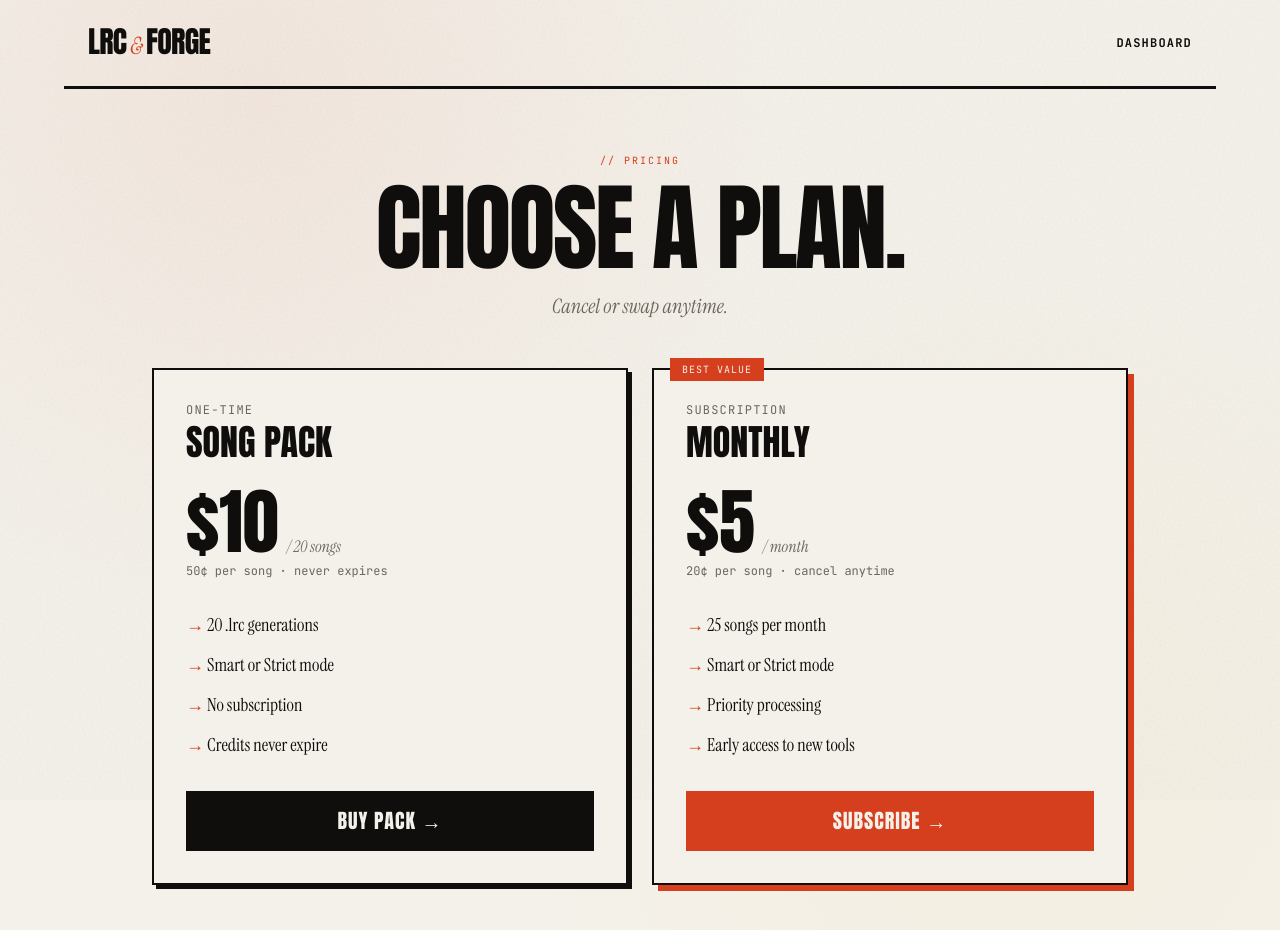
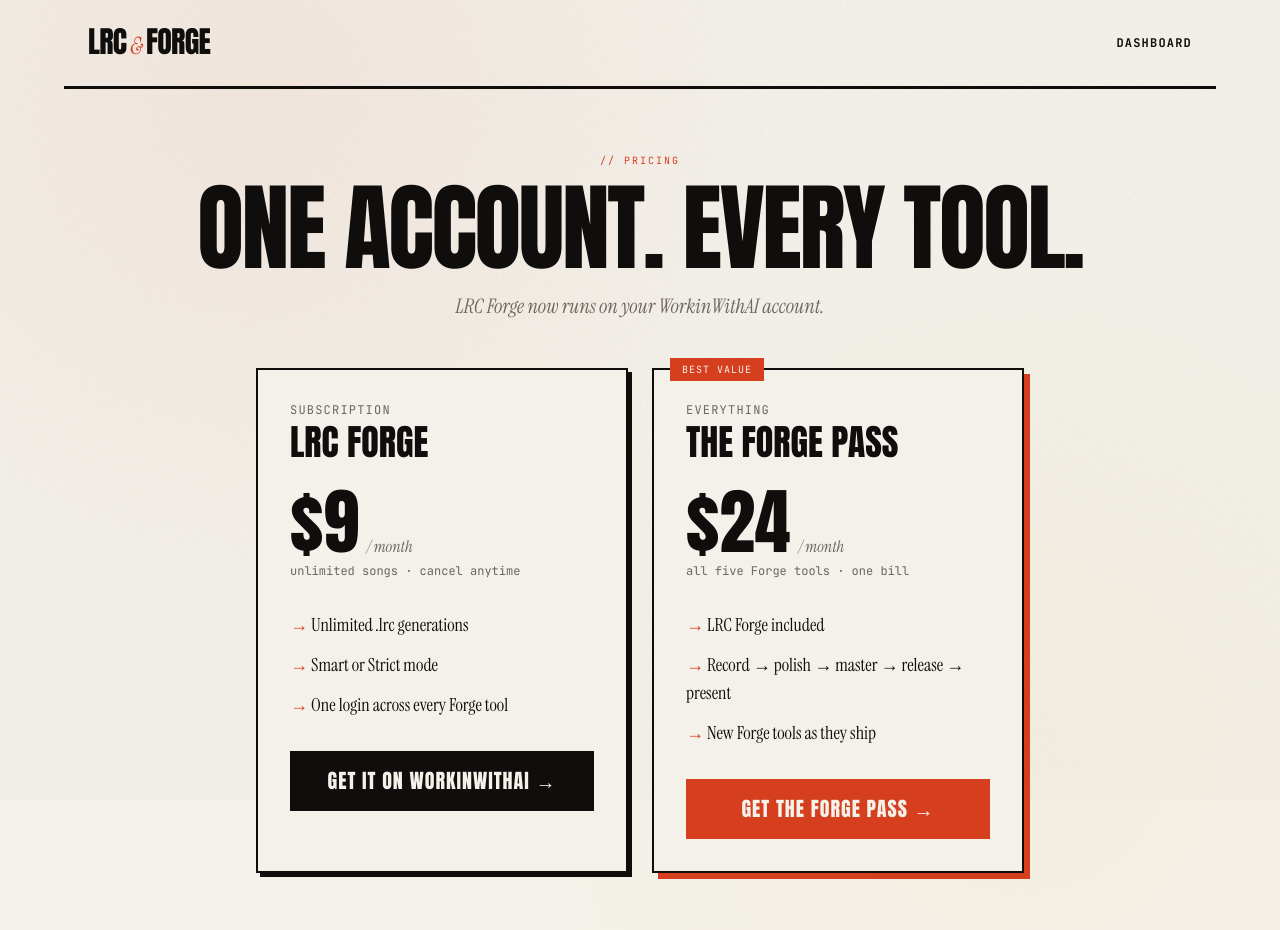
Before and after one commit to workinwithai-create/lrc, a Next.js app: page /pricing in a window 1280 px wide. Shown: the top 930 px of the page. Built offline with nearby package versions, Linux system fonts and the light colour scheme.

Commit message:
Align homepage and /pricing with WorkinWithAI hub rates
Replace the stale Song Pack ($10) and Monthly ($5) offers with LRC Forge
$9/mo and The Forge Pass $24/mo, and send checkout CTAs to the hub.

Co-authored-by: workinwithai-create <workinwithai-create@users.noreply.github.com>

```diff
--- a/app/page.tsx
+++ b/app/page.tsx
@@ -1,5 +1,8 @@
 import Link from 'next/link';
 import WaitlistForm from '@/components/landing/WaitlistForm';
+
+// Billing is on the WorkinWithAI hub — same destination as /pricing.
+const HUB_PRICING = 'https://workinwithai.com/#pricing';
 
 export default function LandingPage() {
   return (
@@ -109,53 +112,49 @@ export default function LandingPage() {
         </h2>
 
         <div className="grid md:grid-cols-2 gap-6">
-          {/* Pack */}
           <div className="border-2 border-ink p-8 hard-shadow bg-paper">
-            <div className="font-mono text-xs tracking-widest uppercase text-mute">One-time</div>
-            <div className="font-display text-4xl uppercase mt-1">Song Pack</div>
+            <div className="font-mono text-xs tracking-widest uppercase text-mute">Subscription</div>
+            <div className="font-display text-4xl uppercase mt-1">LRC Forge</div>
             <div className="flex items-baseline gap-2 mt-6">
-              <span className="font-display text-7xl">$10</span>
-              <span className="font-serif italic text-mute">/ 20 songs</span>
+              <span className="font-display text-7xl">$9</span>
+              <span className="font-serif italic text-mute">/ month</span>
             </div>
-            <div className="font-mono text-xs text-mute mt-1">50¢ per song · never expires</div>
+            <div className="font-mono text-xs text-mute mt-1">unlimited songs · cancel anytime</div>
             <ul className="mt-8 space-y-3 font-serif text-lg">
-              <li><span className="text-blood font-bold">→</span> 20 .lrc generations</li>
+              <li><span className="text-blood font-bold">→</span> Unlimited .lrc generations</li>
               <li><span className="text-blood font-bold">→</span> Smart or Strict mode</li>
-              <li><span className="text-blood font-bold">→</span> No subscription</li>
-              <li><span className="text-blood font-bold">→</span> Credits never expire</li>
+              <li><span className="text-blood font-bold">→</span> One login across every Forge tool</li>
             </ul>
-            <Link
-              href="/signup?plan=pack"
+            <a
+              href={HUB_PRICING}
               className="mt-8 block text-center bg-ink text-paper py-4 font-display text-xl tracking-wider uppercase hover:bg-blood transition-colors"
             >
-              Buy Pack
-            </Link>
+              Get it on WorkinWithAI →
+            </a>
           </div>
 
-          {/* Monthly */}
           <div className="border-2 border-ink p-8 hard-shadow-blood bg-paper relative">
             <div className="absolute -top-3 left-4 bg-blood text-paper px-3 py-1 font-mono text-[10px] tracking-widest uppercase">
               Best Value
             </div>
-            <div className="font-mono text-xs tracking-widest uppercase text-mute">Subscription</div>
-            <div className="font-display text-4xl uppercase mt-1">Monthly</div>
+            <div className="font-mono text-xs tracking-widest uppercase text-mute">Everything</div>
+            <div className="font-display text-4xl uppercase mt-1">The Forge Pass</div>
             <div className="flex items-baseline gap-2 mt-6">
-              <span className="font-display text-7xl">$5</span>
+              <span className="font-display text-7xl">$24</span>
               <span className="font-serif italic text-mute">/ month</span>
             </div>
-            <div className="font-mono text-xs text-mute mt-1">20¢ per song · cancel anytime</div>
+            <div className="font-mono text-xs text-mute mt-1">all five Forge tools · one bill</div>
             <ul className="mt-8 space-y-3 font-serif text-lg">
-              <li><span className="text-blood font-bold">→</span> 25 songs per month</li>
-              <li><span className="text-blood font-bold">→</span> Smart or Strict mode</li>
-              <li><span className="text-blood font-bold">→</span> Priority processing</li>
-              <li><span className="text-blood font-bold">→</span> Early access to new tools</li>
+              <li><span className="text-blood font-bold">→</span> LRC Forge included</li>
+              <li><span className="text-blood font-bold">→</span> Record → polish → master → release → present</li>
+              <li><span className="text-blood font-bold">→</span> New Forge tools as they ship</li>
             </ul>
-            <Link
-              href="/signup?plan=monthly"
+            <a
+              href={HUB_PRICING}
               className="mt-8 block text-center bg-blood text-paper py-4 font-display text-xl tracking-wider uppercase hover:bg-ink transition-colors"
             >
-              Subscribe
-            </Link>
+              Get the Forge Pass →
+            </a>
           </div>
         </div>
 
--- a/app/pricing/page.tsx
+++ b/app/pricing/page.tsx
@@ -1,37 +1,16 @@
 'use client';
 
-import { useState, Suspense } from 'react';
+import { Suspense } from 'react';
 import Link from 'next/link';
 import { useSearchParams } from 'next/navigation';
 
+// Phase 2: billing consolidated onto the WorkinWithAI hub (one Stripe
+// account, one customer per user). This page hands off instead of checking out.
+const HUB_PRICING = 'https://workinwithai.com/#pricing';
+
 function PricingContent() {
-  const [loading, setLoading] = useState<string | null>(null);
   const searchParams = useSearchParams();
   const canceled = searchParams.get('payment') === 'cancel';
-
-  async function handleCheckout(plan: 'monthly' | 'pack') {
-    setLoading(plan);
-    try {
-      const res = await fetch('/api/stripe-checkout', {
-        method: 'POST',
-        headers: { 'Content-Type': 'application/json' },
-        body: JSON.stringify({ plan }),
-      });
-      const data = await res.json();
-      if (res.status === 401) {
-        window.location.href = `/login?redirect=/pricing&plan=${plan}`;
-        return;
-      }
-      if (data.url) {
-        window.location.href = data.url;
-      } else {
-        throw new Error(data.error || 'Checkout failed');
-      }
-    } catch (err: any) {
-      alert(err.message);
-      setLoading(null);
-    }
-  }
 
   return (
     <main className="min-h-screen">
@@ -56,63 +35,57 @@ function PricingContent() {
             // Pricing
           </div>
           <h1 className="font-display text-6xl md:text-8xl uppercase tracking-tight leading-none">
-            Choose a plan.
+            One account. Every tool.
           </h1>
           <p className="font-serif italic text-xl text-mute mt-4">
-            Cancel or swap anytime.
+            LRC Forge now runs on your WorkinWithAI account.
           </p>
         </div>
 
-        <div className="grid md:grid-cols-2 gap-6">
-          {/* Pack */}
+        <div className="grid md:grid-cols-2 gap-6 max-w-3xl mx-auto">
           <div className="border-2 border-ink p-8 hard-shadow bg-paper">
-            <div className="font-mono text-xs tracking-widest uppercase text-mute">One-time</div>
-            <div className="font-display text-4xl uppercase mt-1">Song Pack</div>
+            <div className="font-mono text-xs tracking-widest uppercase text-mute">Subscription</div>
+            <div className="font-display text-4xl uppercase mt-1">LRC Forge</div>
             <div className="flex items-baseline gap-2 mt-6">
-              <span className="font-display text-7xl">$10</span>
-              <span className="font-serif italic text-mute">/ 20 songs</span>
+              <span className="font-display text-7xl">$9</span>
+              <span className="font-serif italic text-mute">/ month</span>
             </div>
-            <div className="font-mono text-xs text-mute mt-1">50¢ per song · never expires</div>
+            <div className="font-mono text-xs text-mute mt-1">unlimited songs · cancel anytime</div>
             <ul className="mt-8 space-y-3 font-serif text-lg">
-              <li><span className="text-blood font-bold">→</span> 20 .lrc generations</li>
+              <li><span className="text-blood font-bold">→</span> Unlimited .lrc generations</li>
               <li><span className="text-blood font-bold">→</span> Smart or Strict mode</li>
-              <li><span className="text-blood font-bold">→</span> No subscription</li>
-              <li><span className="text-blood font-bold">→</span> Credits never expire</li>
+              <li><span className="text-blood font-bold">→</span> One login across every Forge tool</li>
             </ul>
-            <button
-              onClick={() => handleCheckout('pack')}
-              disabled={loading !== null}
-              className="mt-8 w-full bg-ink text-paper py-4 font-display text-xl tracking-wider uppercase hover:bg-blood disabled:opacity-50 transition-colors"
+            <a
+              href={HUB_PRICING}
+              className="mt-8 block w-full bg-ink text-paper py-4 font-display text-xl tracking-wider uppercase hover:bg-blood transition-colors text-center"
             >
-              {loading === 'pack' ? 'Loading...' : 'Buy Pack →'}
-            </button>
+              Get it on WorkinWithAI →
+            </a>
           </div>
 
-          {/* Monthly */}
           <div className="border-2 border-ink p-8 hard-shadow-blood bg-paper relative">
             <div className="absolute -top-3 left-4 bg-blood text-paper px-3 py-1 font-mono text-[10px] tracking-widest uppercase">
               Best Value
             </div>
-            <div className="font-mono text-xs tracking-widest uppercase text-mute">Subscription</div>
-            <div className="font-display text-4xl uppercase mt-1">Monthly</div>
+            <div className="font-mono text-xs tracking-widest uppercase text-mute">Everything</div>
+            <div className="font-display text-4xl uppercase mt-1">The Forge Pass</div>
             <div className="flex items-baseline gap-2 mt-6">
-              <span className="font-display text-7xl">$5</span>
+              <span className="font-display text-7xl">$24</span>
               <span className="font-serif italic text-mute">/ month</span>
             </div>
-            <div className="font-mono text-xs text-mute mt-1">20¢ per song · cancel anytime</div>
+            <div className="font-mono text-xs text-mute mt-1">all five Forge tools · one bill</div>
             <ul className="mt-8 space-y-3 font-serif text-lg">
-              <li><span className="text-blood font-bold">→</span> 25 songs per month</li>
-              <li><span className="text-blood font-bold">→</span> Smart or Strict mode</li>
-              <li><span className="text-blood font-bold">→</span> Priority processing</li>
-              <li><span className="text-blood font-bold">→</span> Early access to new tools</li>
+              <li><span className="text-blood font-bold">→</span> LRC Forge included</li>
+              <li><span className="text-blood font-bold">→</span> Record → polish → master → release → present</li>
+              <li><span className="text-blood font-bold">→</span> New Forge tools as they ship</li>
             </ul>
-            <button
-              onClick={() => handleCheckout('monthly')}
-              disabled={loading !== null}
-              className="mt-8 w-full bg-blood text-paper py-4 font-display text-xl tracking-wider uppercase hover:bg-ink disabled:opacity-50 transition-colors"
+            <a
+              href={HUB_PRICING}
+              className="mt-8 block w-full bg-blood text-paper py-4 font-display text-xl tracking-wider uppercase hover:bg-ink transition-colors text-center"
             >
-              {loading === 'monthly' ? 'Loading...' : 'Subscribe →'}
-            </button>
+              Get the Forge Pass →
+            </a>
           </div>
         </div>
       </section>
```
